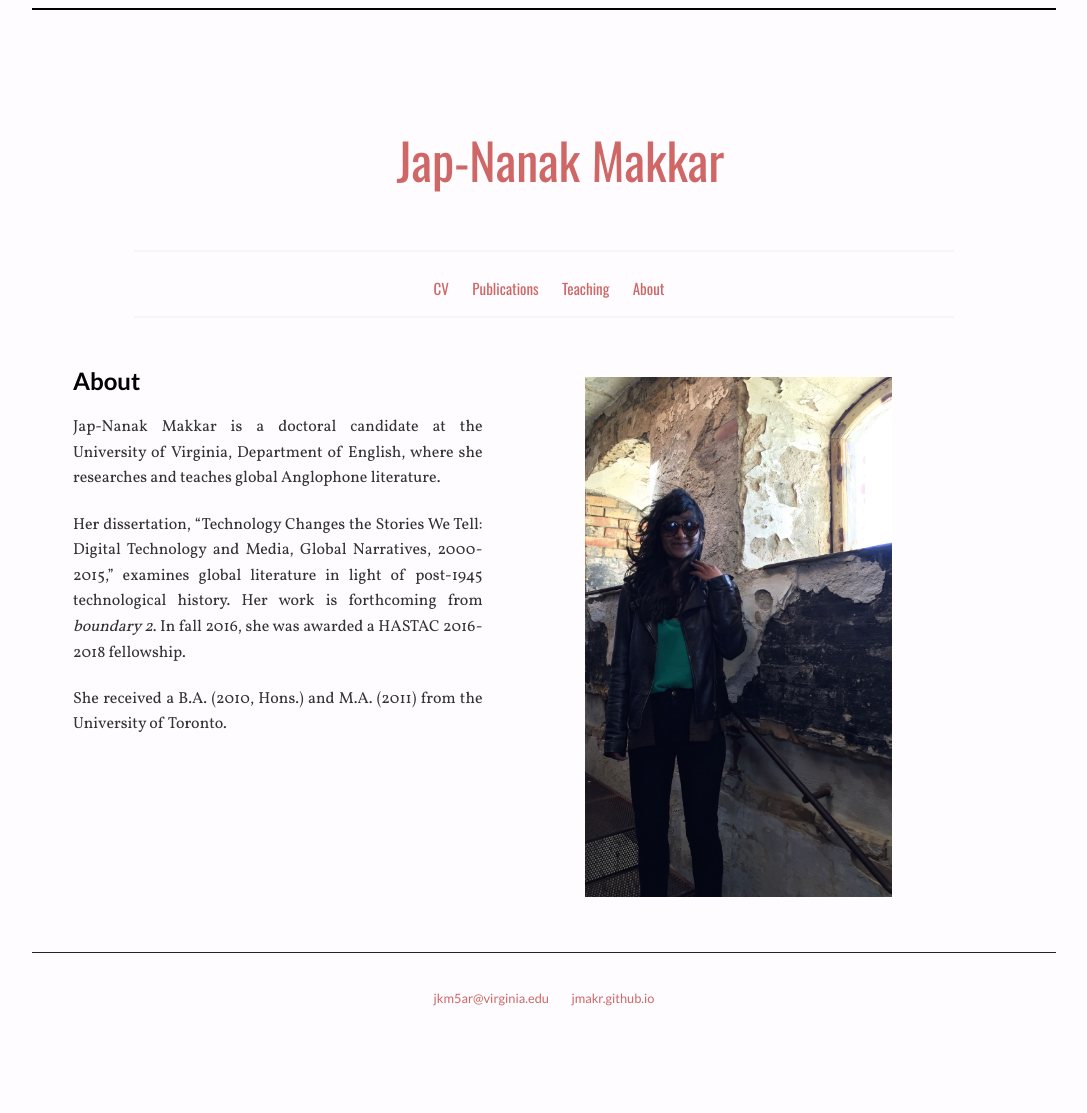
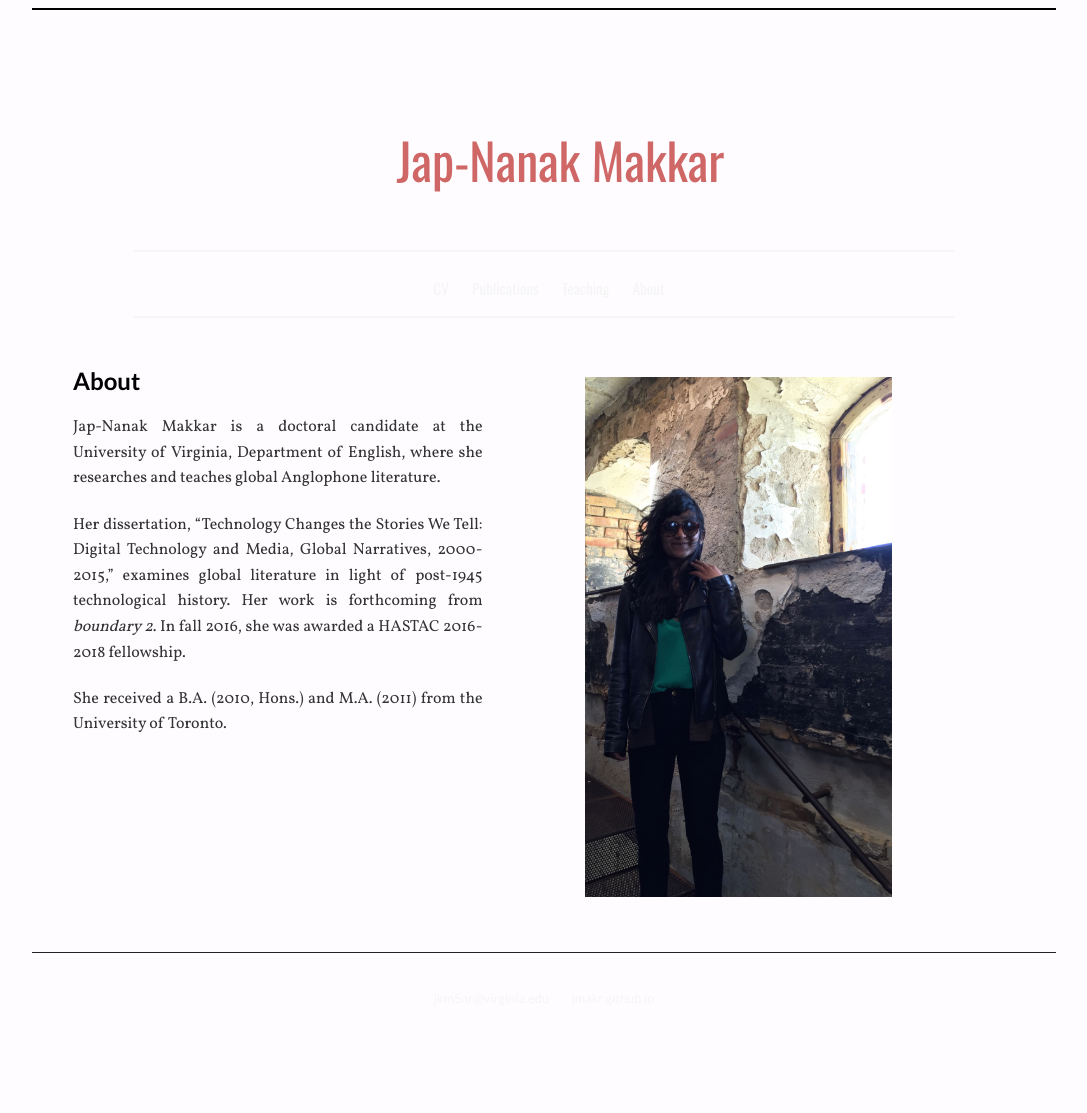
Before and after one commit to jmakr/jmakr.github.io, a Jekyll site: the page built from index.html, in a window 1280 px wide. Shown: the whole page, without its empty margins (96-1183 px from the left). Built offline with Jekyll 4.4.1, drawn with Linux system fonts in a browser that asks for light colours.

Commit message:
Update main.css

```diff
--- a/css/main.css
+++ b/css/main.css
@@ -116,7 +116,7 @@ body {
 
 
 a {
-    color:#CF6766;
+    color:#F5F5F5;
     text-decoration: none;
     padding:10px;
 }
```
